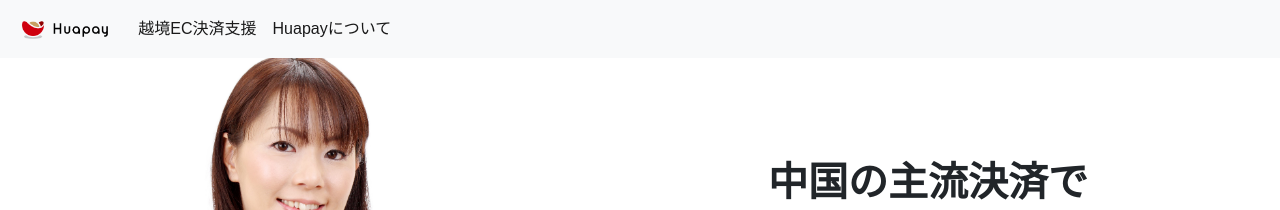
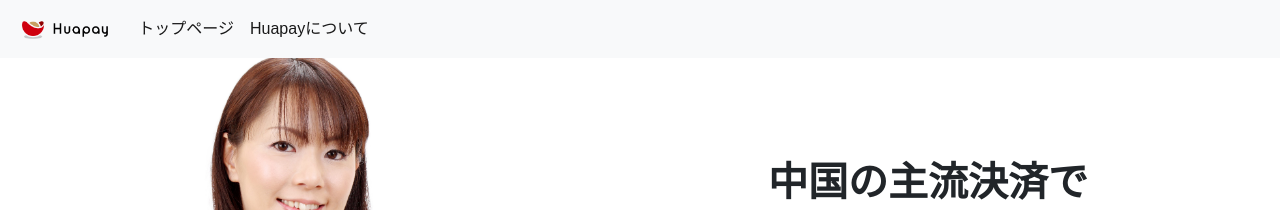
Before and after one commit to huapay/huapay.github.io, a Jekyll site: the page built from index.md, in a window 1280 px wide and 900 px high. Shown: the top 210 px of the window. Built offline with Jekyll 4.4.1, drawn with Linux system fonts in a browser that asks for light colours; nearby versions of some CDN libraries; some of the changed text lies outside the part shown.

Commit message:
Update header and footer

```diff
--- a/_includes/footer.html
+++ b/_includes/footer.html
@@ -1,17 +1,8 @@
 <footer class="footer">
     <div class="footer-content">
         <ul class="footer-information">
-            <li>
-                <a href="#">越境EC決済支援</a> ｜</li>
-            <li>
-                <a href="#">実店舗決済支援</a>｜</li>
-            <li>
-                <a href="#">WeChat集客</a> ｜</li>
-            <li>
-                <a href="/about">Huapayついて</a>｜</li>
-            <li>
-                <a href="#">お問い合わせ</a>
-            </li>
+            <li><a href="/">トップページ</a> ｜</li>
+            <li><a href="/about">Huapayついて</a></li>
             <!--お問い合わせ部分はFontAwsomeのアイコンで実装することを検討中-->
         </ul>
     </div>
--- a/_includes/header.html
+++ b/_includes/header.html
@@ -12,7 +12,7 @@
         <div class="collapse navbar-collapse" id="navbarSupportedContent">
             <ul class="navbar-nav mr-auto">
                 <li class="nav-item active">
-                    <a class="nav-link" href="#">越境EC決済支援</a>
+                    <a class="nav-link" href="/">トップページ</a>
                 </li>
                 <li class="nav-item active">
                     <a class="nav-link" href="/about">Huapayについて</a>
--- a/_layouts/home.html
+++ b/_layouts/home.html
@@ -45,7 +45,7 @@
         <div class="explain-2">
             <h5>私たちのビジョンは、中国人観光客の集客に困る中小企業・個人事業主を支援することです。</h5>
         </div>
-        <a href="#">続きを読む</a>
+        <a href="/about">続きを読む</a>
     </div>
 
     <div class="services">
```
